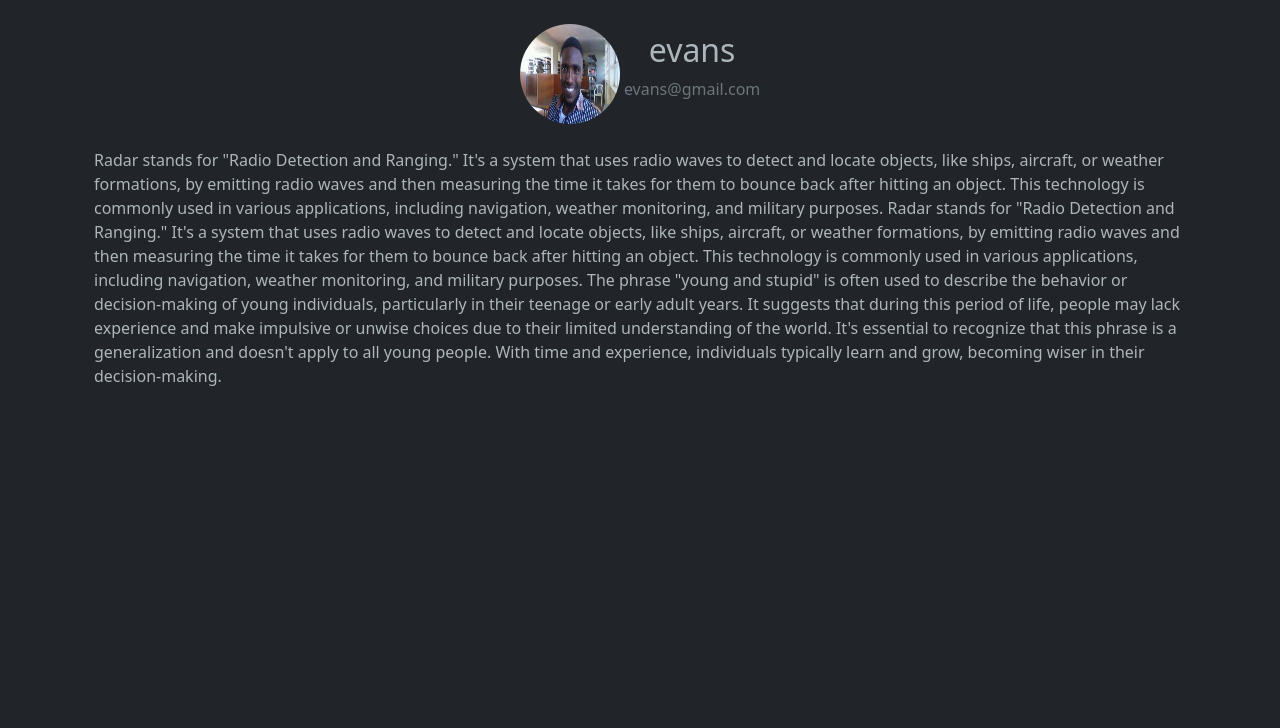
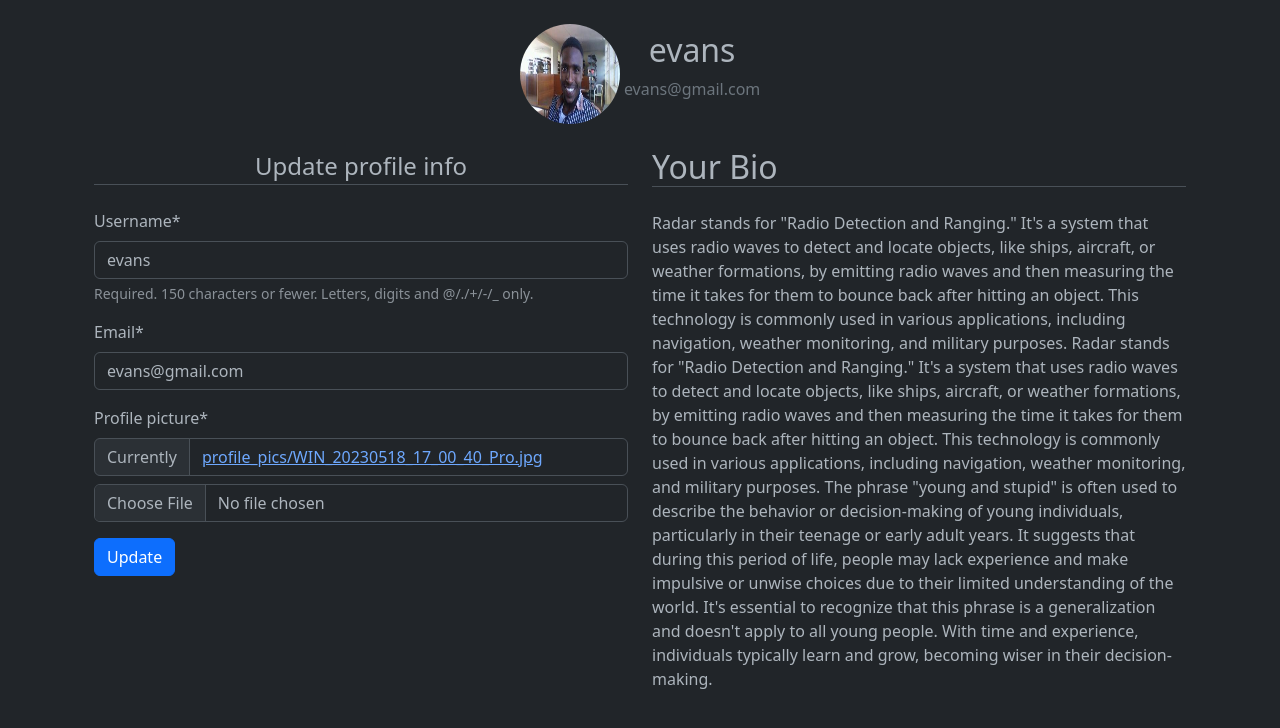
Before and after one commit to texaskyle/django_blog_project, a Django app: page /profile/ in a window 1280 px wide. Shown: the part 56-784 px from the top of the page. Run offline with Django 4.2, Linux system fonts and the light colour scheme; a user stored in the database is signed in; data comes from the database, SQL or seed files in the repository; both versions use the stored data as it was after the commit; some libraries are stand-ins or nearby versions.

Commit message:
updating a users profile picture in the user interface

```diff
--- a/blog/static/blog/home.css
+++ b/blog/static/blog/home.css
@@ -1,5 +1,5 @@
 .container {
-    max-width: 800px;
+    max-width: 1300px;
     margin: 0 auto;
     padding: 20px;
 }
--- a/users/forms.py
+++ b/users/forms.py
@@ -1,6 +1,7 @@
 from django import forms
 from django.contrib.auth.models import User
 from django.contrib.auth.forms import UserCreationForm
+from .models import UserProfile
 
 
 class UserRegisterForm(UserCreationForm):
@@ -19,3 +20,17 @@ class UserRegisterForm(UserCreationForm):
         if commit:
             user.save()
         return user
+
+
+class UserUpdateInfoForm(forms.ModelForm):
+    email = forms.EmailField()
+
+    class Meta:
+        model = User
+        fields = ['username', 'email']
+
+
+class UserProfileUpdateForm(forms.ModelForm):
+    class Meta:
+        model = UserProfile
+        fields = ['profile_picture']
--- a/users/models.py
+++ b/users/models.py
@@ -1,6 +1,6 @@
 from django.db import models
 from django.contrib.auth.models import User
-
+from PIL import Image
 
 # Create your models here.
 class UserProfile(models.Model):
@@ -10,3 +10,16 @@ class UserProfile(models.Model):
 
     def __str__(self):
         return f'{self.user.username} profile'
+
+    # overriding the save method so that i save am image which have been resized
+    def save(self):
+        super().save()
+
+        img = Image.open(self.profile_picture.path)
+
+        if img.height > 300 or img.width > 300:
+            output_size = (300, 300)
+            img.thumbnail(output_size)
+
+            # save the image in the same path as the larger image would have been saved
+            img.save(self.profile_picture.path)
--- a/users/templates/users/profile.html
+++ b/users/templates/users/profile.html
@@ -15,6 +15,25 @@
     </div>
 </div>
 <div class="container mt-4">
-    <p class="font-italic">{{ user.userprofile.bio }}</p>
+    <div class="row">
+        <div class="col-md-6">
+            <form method="POST" enctype="multipart/form-data">
+                {% csrf_token %}
+
+                <fieldset class="form-group">
+                    <legend class="border-bottom mb-4 text-center">Update profile info</legend>
+                    {{ u_form|crispy }}
+                    {{ p_form|crispy }}
+                </fieldset>
+
+                <button class="btn btn-primary btn-block" type="submit">Update</button>
+            </form>
+        </div>
+
+        <div class="col-md-6">
+            <h2 class="border-bottom mb-4"> Your Bio </h2>
+            <p class="font-italic">{{ user.userprofile.bio }}</p>
+        </div>
+    </div>
 </div>
 {% endblock content %}
--- a/users/views.py
+++ b/users/views.py
@@ -2,7 +2,7 @@ from django.shortcuts import render, redirect
 from django.contrib.auth.forms import UserCreationForm
 from django.contrib.auth.decorators import login_required
 from django.contrib import messages
-from .forms import UserRegisterForm
+from .forms import UserRegisterForm, UserUpdateInfoForm, UserProfileUpdateForm
 
 
 # Create your views here.
@@ -19,6 +19,24 @@ def register(request):
 
     return render(request, 'users/register.html', {'form': form})
 
+
 @login_required
 def profile(request):
-    return render(request, 'users/profile.html')
+    if request.method == "POST":
+        u_form = UserUpdateInfoForm(request.POST, instance=request.user)
+        p_form = UserProfileUpdateForm(request.POST,
+                                       request.FILES,
+                                       instance=request.user.userprofile)
+        if u_form.is_valid() and p_form.is_valid():
+            u_form.save()
+            p_form.save()
+            messages.success(request, f"Your Account has been successfully updated")
+            return redirect('profile')
+    else:
+        u_form = UserUpdateInfoForm(instance=request.user)
+        p_form = UserProfileUpdateForm(instance=request.user.userprofile)
+    context = {
+        'u_form': u_form,
+        'p_form': p_form
+    }
+    return render(request, 'users/profile.html', context)
```
Also changed, not shown: blog/templates/blog/home.html (+17 -7 lines), db.sqlite3, media/profile_pics/IMG-20220404-WA0003.jpg (added), media/profile_pics/IMG-20220603-WA0028.jpg (added), media/profile_pics/IMG-20220615-WA0019.jpg (added), media/profile_pics/IMG_1390.JPG (added), media/profile_pics/WIN_20230518_17_00_40_Pro.jpg (added), media/profile_pics/WIN_20230524_14_52_00_Pro.jpg (added), media/profile_pics/iphone_pic_2.jpg (added), media/profile_pics/iphone_pic_2_UMzqQ5L.jpg (added), media/profile_pics/iphone_pic_2_aV6G6eb.jpg (added).
